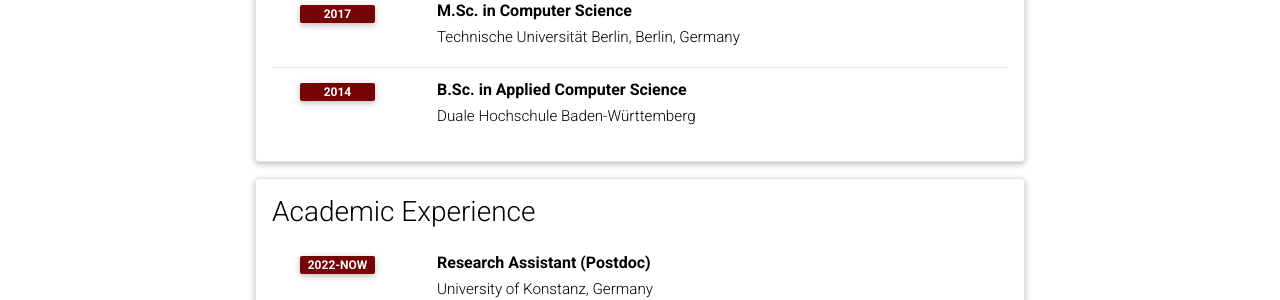
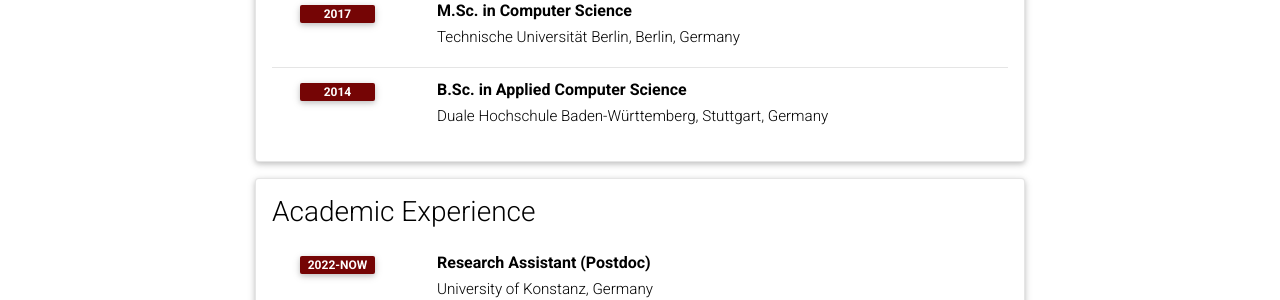
Before and after one commit to msminirobot/msminirobot.github.io, a Jekyll site: the page built from _pages/cv.md, in a window 1280 px wide and 900 px high, scrolled down 624 px. Shown: the part 153-453 px from the top of the window. Built offline with Jekyll 4.4.1, drawn with Linux system fonts in a browser that asks for light colours; comment, search, counter and statistics services are not loaded; a style sheet for code colours, icons or effects is not loaded.

Commit message:
Update cv.yml

```diff
--- a/_data/cv.yml
+++ b/_data/cv.yml
@@ -23,7 +23,7 @@
       institution: Technische Universität Berlin, Berlin, Germany
       year: 2017
     - title: B.Sc. in Applied Computer Science
-      institution: Duale Hochschule Baden-Württemberg
+      institution: Duale Hochschule Baden-Württemberg, Stuttgart, Germany
       year: 2014
 
 - title: Academic Experience
```
